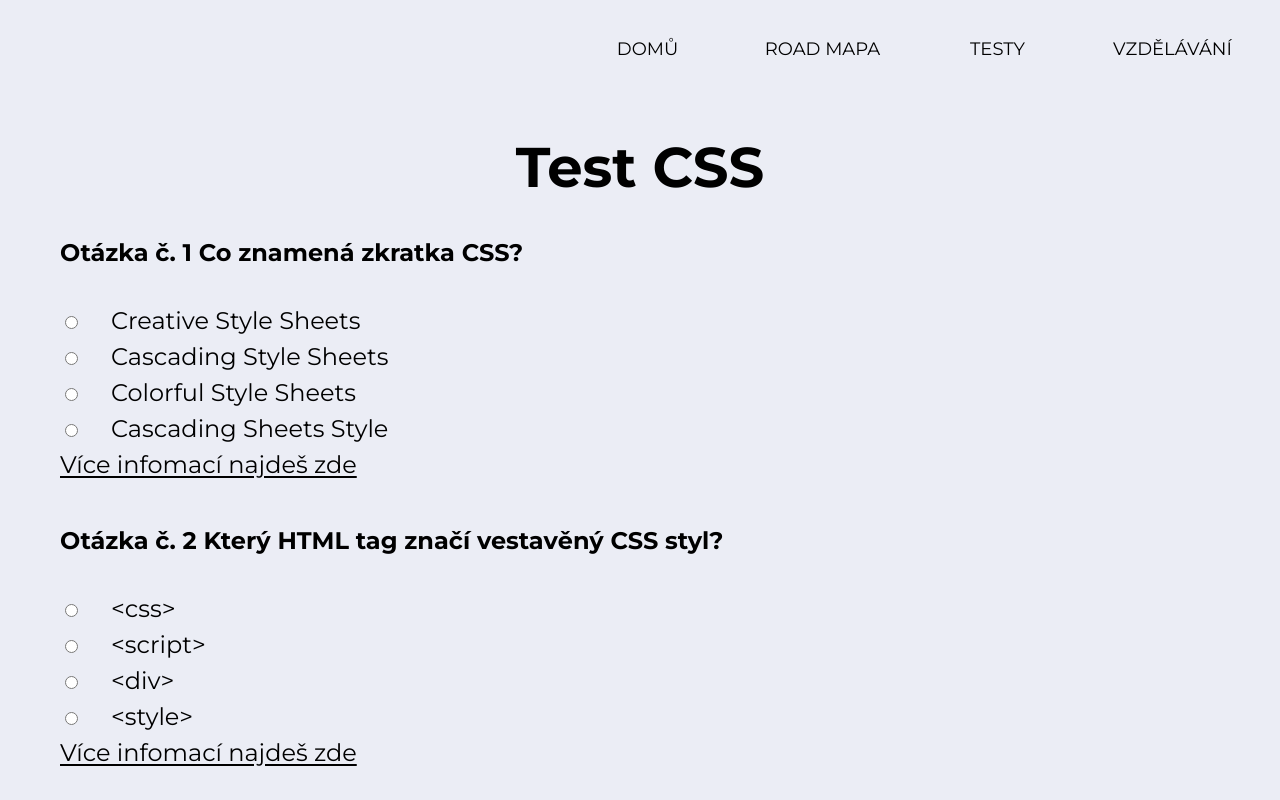
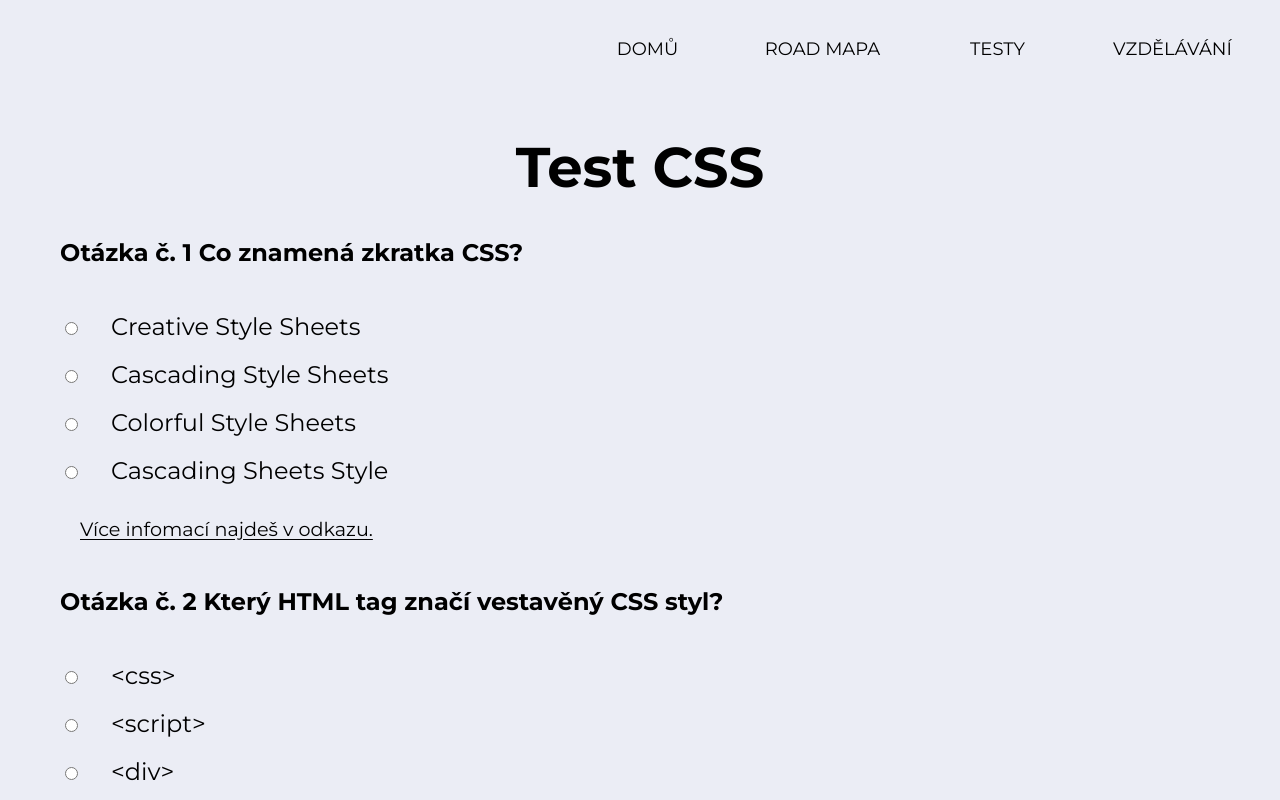
Before and after one commit to Jak-na-Frontend/Jak-na-frontend, a React app: page /testy/CSS in a window 1280 px wide. Shown: the top 800 px of the page. Built offline with nearby package versions, Linux system fonts and the light colour scheme.

Commit message:
true & false answers

```diff
--- a/src/components/Question/index.jsx
+++ b/src/components/Question/index.jsx
@@ -30,7 +30,9 @@ const Question = ({
       <h4 className="question__title">
         Otázka č. {index} {heading}
       </h4>
-      {isResult && !userAnswer && <h3>Nezodpovězeno</h3>}
+      {isResult && !userAnswer && (
+        <h3 className="question--nonAnswered">Nezodpovězeno</h3>
+      )}
       {answers.map((item, index) => (
         <div key={index}>
           <input
@@ -53,7 +55,7 @@ const Question = ({
 
       <div className="question__action">
         <a className="question__link" href={link}>
-          Více infomací najdeš zde
+          Více infomací najdeš v odkazu.
         </a>
         {/* <button className="question__button" type="submit" value="Submit">
           Další otázka
--- a/src/components/Question/style.css
+++ b/src/components/Question/style.css
@@ -65,10 +65,12 @@
 }
 
 .question__action {
+  margin: var(--spacer) var(--spacer);
   display: flex;
   align-items: baseline;
   justify-content: space-between;
 }
+
 .question__link {
   color: var(--color-font);
   font-family: var(--font);
@@ -77,17 +79,19 @@
   text-underline-offset: 3px;
 }
 .question__text {
+  line-height: 3rem;
   margin-left: var(--spacer);
   padding: calc(var(--spacer) / 2);
 }
 
 .question__text--correct {
-  background-color: forestgreen;
-  border-radius: 10px;
+  color: rgb(13, 129, 13);
+  font-weight: bold;
+  background-image: '../assets/check.svg';
 }
 .question__text--false {
-  background-color: rgb(196, 53, 53);
-  border-radius: 10px;
+  color: rgb(221, 66, 66);
+  font-weight: bold;
 }
 
 @media screen and (min-width: 768px) {
@@ -98,8 +102,11 @@
 
 @media screen and (min-width: 990px) {
   .question__button,
-  .question__text,
-  .question__link {
+  .question__text {
     font-size: 1.5rem;
   }
+
+  .question__link {
+    font-size: 1.2rem;
+  }
 }
--- a/src/components/Result/index.jsx
+++ b/src/components/Result/index.jsx
@@ -13,7 +13,7 @@ const Result = ({ name, selectedAnswers, questions }) => {
       <header className="heading">
         <h1 className="heading__text">Výsledky testu z {name.toUpperCase()}</h1>
       </header>
-      <h3>
+      <h3 className="subheading">
         {result.filter((item) => item.isCorrect).length} / {result.length}
       </h3>
       {result.map((item, index) => (
--- a/src/components/Result/style.css
+++ b/src/components/Result/style.css
@@ -0,0 +1,4 @@
+.subheading {
+  font-size: 2rem;
+  text-align: center;
+}
```
Also changed, not shown: src/assets/check.svg (added), 1 other file (tests, documents, lock files or other folders).
